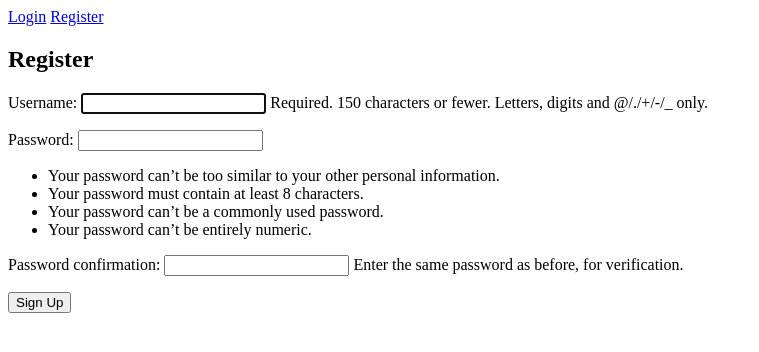
After one commit to algardiner96-wq/snacktown-blog, a Django app: page /register/ in a window 1280 px wide. The commit adds this page. Shown: the top 352 px of the page, without its empty margins (0-759 px from the left). Run offline with Django 5.2, Linux system fonts and the light colour scheme.

Commit message:
Add registration/login/logged_out html pages that extends base

```diff
--- a/snacktown/blog/templates/blog/base.html
+++ b/snacktown/blog/templates/blog/base.html
@@ -2,16 +2,23 @@
 <html lang="en">
 <head>
   <meta charset="UTF-8">
-  <title>{% block title %}Snacktown Blog{% endblock %}</title>
-  {% comment %} <link rel="stylesheet" href="{% static 'blog/css/style.css' %}"> {% endcomment %}
+  <title>Snacktown Blog</title>
 </head>
 <body>
-  <nav>
-    <a href="{% url 'blog_list' %}">Home</a>
-    <a href="{% url 'blog_create' %}">New Post</a>
-    <a href="#">Register</a>
-  </nav>
+ <nav>
+  {% if user.is_authenticated %}
+    <span>Welcome, {{ user.username }}!</span>
+    <form method="post" action="{% url 'logout' %}" style="display:inline;">
+      {% csrf_token %}
+      <button type="submit">Logout</button>
+    </form>
+  {% else %}
+    <a href="{% url 'login' %}">Login</a>
+    <a href="{% url 'register' %}">Register</a>
+  {% endif %}
+</nav>
 
-  {% block content %}{% endblock %}
+  {% block content %}
+  {% endblock %}
 </body>
 </html>
--- /dev/null
+++ b/snacktown/blog/templates/registration/register.html
@@ -0,0 +1,10 @@
+{% extends "blog/base.html" %}
+
+{% block content %}
+  <h2>Register</h2>
+  <form method="post">
+    {% csrf_token %}
+    {{ form.as_p }}
+    <button type="submit">Sign Up</button>
+  </form>
+{% endblock %}
--- a/snacktown/blog/urls.py
+++ b/snacktown/blog/urls.py
@@ -6,4 +6,5 @@ urlpatterns = [
     path('create/', views.blog_create, name='blog_create'),
     path('update/<int:pk>/', views.blog_update, name='blog_update'),
     path('delete/<int:pk>/', views.blog_delete, name='blog_delete'),
+    path('register/', views.register, name='register'),
 ]
--- a/snacktown/blog/views.py
+++ b/snacktown/blog/views.py
@@ -1,6 +1,8 @@
 from django.shortcuts import render, get_object_or_404, redirect
 from .models import BlogPost
 from .forms import BlogPostForm
+from django.contrib.auth.forms import UserCreationForm
+from django.contrib.auth import login
 # Create your views here.
 
 
@@ -63,3 +65,21 @@ def blog_delete(request, pk):
         post.delete()
         return redirect('blog_list')
     return render(request, 'blog/blog_confirm_delete.html', {'post': post})
+
+
+def register(request):
+    """
+    User registration view.
+    - handles both GET and POST requests.
+    - creates a new user and logs them in upon successful registration.
+    - redirects to the blog list view after registration.
+    """
+    if request.method == 'POST':
+        form = UserCreationForm(request.POST)
+        if form.is_valid():
+            user = form.save()
+            login(request, user)
+            return redirect('blog_list')
+    else:
+        form = UserCreationForm()
+    return render(request, 'registration/register.html', {'form': form})
--- a/snacktown/snacktown/urls.py
+++ b/snacktown/snacktown/urls.py
@@ -20,4 +20,6 @@ from django.urls import path, include
 urlpatterns = [
     path('admin/', admin.site.urls),
     path('', include('blog.urls')),
+    # For login, logout, password management
+    path('accounts/', include('django.contrib.auth.urls')),
 ]
```
Also changed, not shown: snacktown/blog/templates/registration/logged_out.html (added, +7 -0 lines), snacktown/blog/templates/registration/login.html (added, +10 -0 lines), snacktown/snacktown/settings.py (+7 -0 lines).
